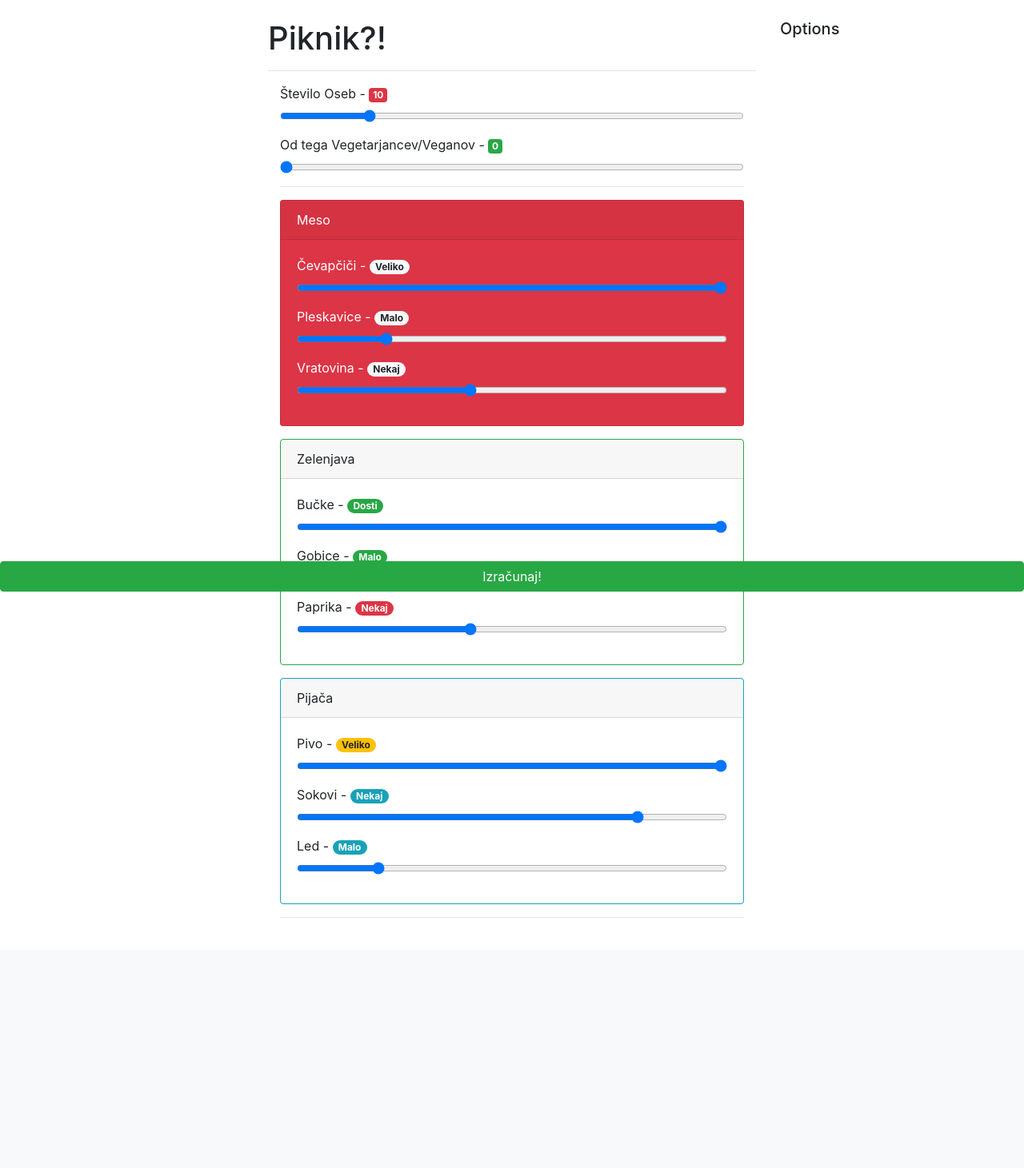
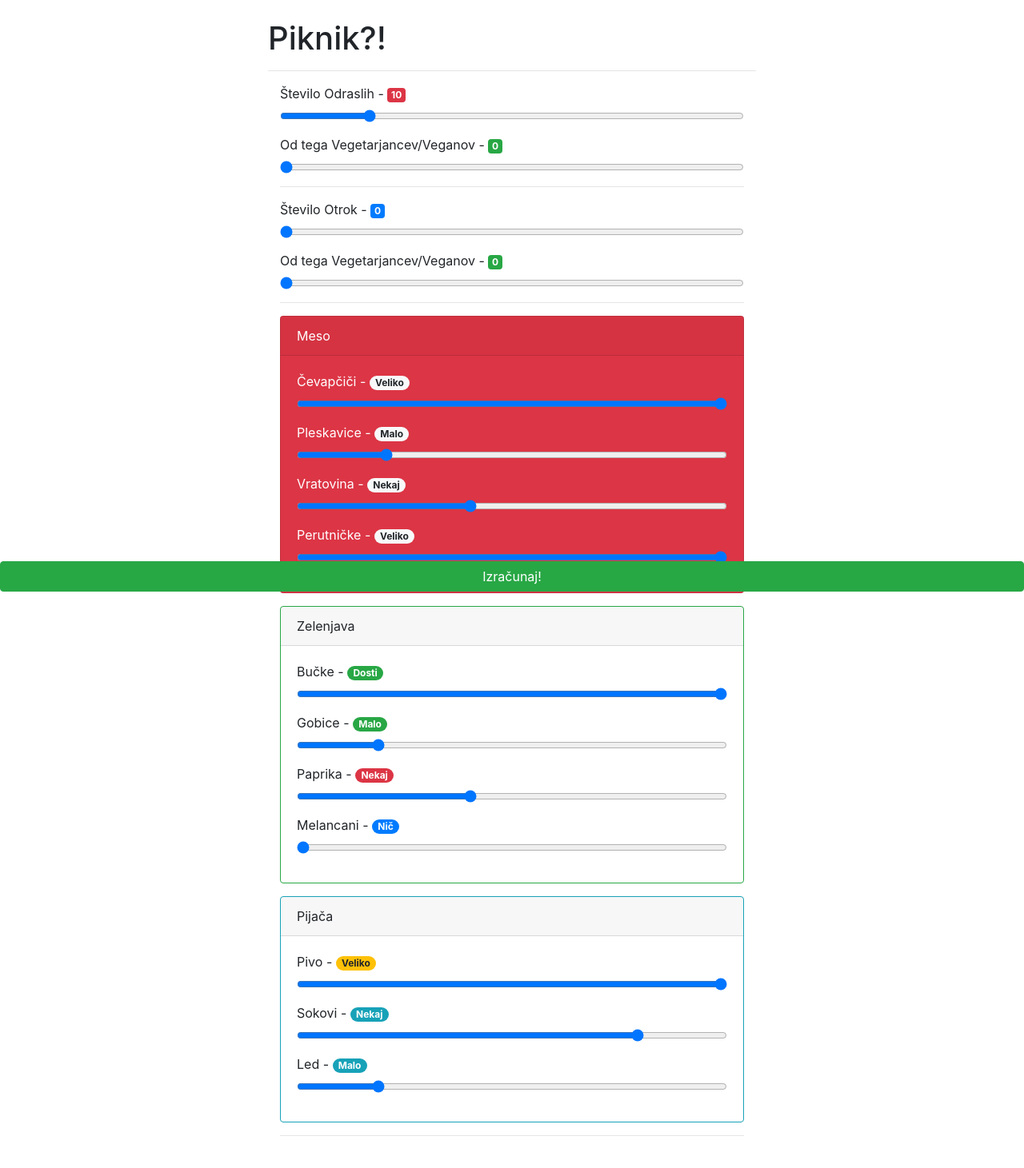
Before and after one commit to Charckle/pikniko, a Flask app: page / in a window 1280 px wide. Shown: the part 56-1517 px from the top of the page at 80% size. Before the commit the page ends 1204 px from the top, so only its background shows below. Run offline with Flask 2, Linux system fonts and the light colour scheme; some libraries are stand-ins or nearby versions.

Commit message:
minor fixes

```diff
--- a/app/main_page_module/controllers.py
+++ b/app/main_page_module/controllers.py
@@ -48,6 +48,24 @@ def index():
     #if check_login(): return redirect(url_for("main_page_module.login"))
 
     return render_template("main_page_module/index.html")
+
+@main_page_module.route('/plan/', methods=['POST'])
+@login_required
+def plan_create():
+    key = request.form["key"]
+
+    banana = WSearch()
+    if key == "":
+        asterix = ""
+    else:
+        asterix = "*"
+    res = banana.index_search(key + asterix)
+
+    #get IDs of the notes the user can access
+    user_notes = note_sql_get_all_active_of_user(session['user_id'])
+    results = {r[0]: [r[1], r[2]] for r in res if (int(r[0]) in user_notes)}
+
+    return jsonify(results)
 
 @main_page_module.route('/search/', methods=['GET'])
 @login_required
--- a/app/templates/main_page_module/index.html
+++ b/app/templates/main_page_module/index.html
@@ -57,8 +57,8 @@
                       vegiSlider.setAttribute('value', 0);
                   }
               </script>
-            <label for="formGroupExampleInput">Število Oseb</label> - <span class="badge badge-danger" id="stoseb">10</span>
-            <input type="range" class="form-control-range" id="formControlRange" min="1" max="50" value="10" onchange="updatePeople(this.value)">
+            <label for="peoplenum">Število Odraslih</label> - <span class="badge badge-danger" id="stoseb">10</span>
+            <input type="range" class="form-control-range" id="peoplenum" min="1" max="50" value="10" oninput="updatePeople(this.value)">
           </div>
           <div class="form-group">
               <script>
@@ -68,7 +68,37 @@
                   }
               </script>
             <label for="vegiSlider">Od tega Vegetarjancev/Veganov</label> - <span class="badge badge-success" id="stveg">0</span>
-            <input type="range" class="form-control-range" id="vegiSlider" min="1" max="10" value="0" onchange="updateVeg(this.value)">
+            <input type="range" class="form-control-range" id="vegiSlider" min="1" max="10" value="0" oninput="updateVeg(this.value)">
+          </div>
+          <hr>
+
+          <div class="form-group">
+              <script>
+                  function updateChild(slideAmount) {
+                      var stchild = document.getElementById("stchild");
+                      stchild.innerHTML = slideAmount;
+
+                      //doloci vegije
+                      var stvegchild = document.getElementById("stvegchild");
+                      stvegchild.innerHTML = "0";
+                      var vegiChild = document.getElementById("vegiChild");
+                      vegiChild.setAttribute('min', '0');
+                      vegiChild.setAttribute('max', slideAmount);
+                      vegiChild.setAttribute('value', 0);
+                  }
+              </script>
+            <label for="childnum">Število Otrok</label> - <span class="badge badge-primary" id="stchild">0</span>
+            <input type="range" class="form-control-range" id="childnum" min="0" max="30" value="0" oninput="updateChild(this.value)">
+          </div>
+          <div class="form-group">
+              <script>
+                  function updateVegChild(slideAmount) {
+                      var stvegchild = document.getElementById("stvegchild");
+                      stvegchild.innerHTML = slideAmount;
+                  }
+              </script>
+            <label for="vegiChild">Od tega Vegetarjancev/Veganov</label> - <span class="badge badge-success" id="stvegchild">0</span>
+            <input type="range" class="form-control-range" id="vegiChild" min="0" max="30" value="0" oninput="updateVegChild(this.value)">
           </div>
           <hr>
 
@@ -131,18 +161,40 @@
 
                         vratbag.innerHTML = stanje;
                     }
+
+                    function updateperut(slideAmount) {
+                        var perutbag = document.getElementById("perutbag");
+
+                        if (slideAmount == 0) {
+                          stanje = "Nič";
+                        } else if (slideAmount < 10) {
+                          stanje = "Malo";
+                        }  else if (slideAmount < 25) {
+                          stanje = "Nekaj";
+                        } else if (slideAmount < 40) {
+                          stanje = "Zmerno";
+                        } else {
+                          stanje = "Veliko";
+                        }
+
+                        perutbag.innerHTML = stanje;
+                    }
                 </script>
               <div class="form-group">
                 <label for="cevap">Čevapčiči</label> - <span class="badge badge-pill badge-light" id="cevapbag">Veliko</span>
-                <input type="range" class="form-control-range" id="cevap" min="1" max="50" value="50" onchange="updatecevap(this.value)">
+                <input type="range" class="form-control-range" id="cevap" min="1" max="50" value="50" oninput="updatecevap(this.value)">
               </div>
               <div class="form-group">
                 <label for="formGroupExampleInput2">Pleskavice</label> - <span class="badge badge-pill badge-light" id="pleskbag">Malo</span>
-                <input type="range" class="form-control-range" id="formControlRange" min="0" max="50" value="10" onchange="updateplesk(this.value)">
+                <input type="range" class="form-control-range" id="formControlRange" min="0" max="50" value="10" oninput="updateplesk(this.value)">
               </div>
               <div class="form-group">
                 <label for="formGroupExampleInput2">Vratovina</label> - <span class="badge badge-pill badge-light" id="vratbag">Nekaj</span>
-                <input type="range" class="form-control-range" id="vratovina" min="0" max="50" value="20" onchange="updatevrat(this.value)">
+                <input type="range" class="form-control-range" id="vratovina" min="0" max="50" value="20" oninput="updatevrat(this.value)">
+              </div>
+              <div class="form-group">
+                <label for="formGroupExampleInput2">Perutničke</label> - <span class="badge badge-pill badge-light" id="perutbag">Veliko</span>
+                <input type="range" class="form-control-range" id="vratovina" min="0" max="50" value="50" oninput="updateperut(this.value)">
               </div>
             </div>
           </div>
@@ -205,20 +257,42 @@
 
                       paprikbag.innerHTML = stanje;
                   }
+
+                  function updatepmelan(slideAmount) {
+                      var melanbag = document.getElementById("melanbag");
+
+                      if (slideAmount == 0) {
+                        stanje = "Nič";
+                      } else if (slideAmount < 10) {
+                        stanje = "Malo";
+                      }  else if (slideAmount < 25) {
+                        stanje = "Nekaj";
+                      } else if (slideAmount < 40) {
+                        stanje = "Zmerno";
+                      } else {
+                        stanje = "Veliko";
+                      }
+
+                      melanbag.innerHTML = stanje;
+                  }
               </script>
 
               <div class="card-body">
                 <div class="form-group">
                   <label for="formGroupExampleInput2">Bučke</label> - <span class="badge badge-pill badge-success" id="bucbag">Dosti</span>
-                  <input type="range" class="form-control-range" id="formControlRange" min="1" max="50" value="50" onchange="updategobe(this.value)">
+                  <input type="range" class="form-control-range" id="formControlRange" min="1" max="50" value="50" oninput="updatebucke(this.value)">
                 </div>
                 <div class="form-group">
                   <label for="formGroupExampleInput2">Gobice</label> - <span class="badge badge-pill badge-success" id="gobbag">Malo</span>
-                  <input type="range" class="form-control-range" id="formControlRange" min="0" max="50" value="9" onchange="updategobe(this.value)">
+                  <input type="range" class="form-control-range" id="formControlRange" min="0" max="50" value="9" oninput="updategobe(this.value)">
                 </div>
                 <div class="form-group">
                   <label for="formGroupExampleInput2">Paprika</label> - <span class="badge badge-pill badge-danger" id="paprikbag">Nekaj</span>
-                  <input type="range" class="form-control-range" id="vratovina" min="0" max="50" value="20" onchange="updatepaprik(this.value)">
+                  <input type="range" class="form-control-range" id="vratovina" min="0" max="50" value="20" oninput="updatepaprik(this.value)">
+                </div>
+                <div class="form-group">
+                  <label for="formGroupExampleInput2">Melancani</label> - <span class="badge badge-pill badge-primary" id="melanbag">Nič</span>
+                  <input type="range" class="form-control-range" id="vratovina" min="0" max="50" value="0" oninput="updatepmelan(this.value)">
                 </div>
               </div>
             </div>
@@ -287,15 +361,15 @@
             <div class="card-body">
               <div class="form-group">
                 <label for="formGroupExampleInput2">Pivo</label> - <span class="badge badge-pill badge-warning" id="pivbag">Veliko</span>
-                <input type="range" class="form-control-range" id="formControlRange" min="1" max="50" value="50" onchange="updatepivo(this.value)">
+                <input type="range" class="form-control-range" id="formControlRange" min="1" max="50" value="50" oninput="updatepivo(this.value)">
               </div>
               <div class="form-group">
                 <label for="formGroupExampleInput2">Sokovi</label> - <span class="badge badge-pill badge-info" id="sokbag">Nekaj</span>
-                <input type="range" class="form-control-range" id="formControlRange" min="0" max="50" value="40" onchange="updatesok(this.value)">
+                <input type="range" class="form-control-range" id="formControlRange" min="0" max="50" value="40" oninput="updatesok(this.value)">
               </div>
               <div class="form-group">
                 <label for="formGroupExampleInput2">Led</label> - <span class="badge badge-pill badge-info" id="ledbag">Malo</span>
-                <input type="range" class="form-control-range" id="formControlRange" min="0" max="50" value="9" onchange="updateled(this.value)">
+                <input type="range" class="form-control-range" id="formControlRange" min="0" max="50" value="9" oninput="updateled(this.value)">
               </div>
             </div>
           </div>
@@ -373,7 +447,7 @@
 
     </div>
   <div class="col">
-    <h5>Options</h5>
+
 
   </div>
 </div>
--- a/run.py
+++ b/run.py
@@ -2,7 +2,7 @@
 from app import app
 
 
-#app.run()
+app.run()
 
 
 
```
